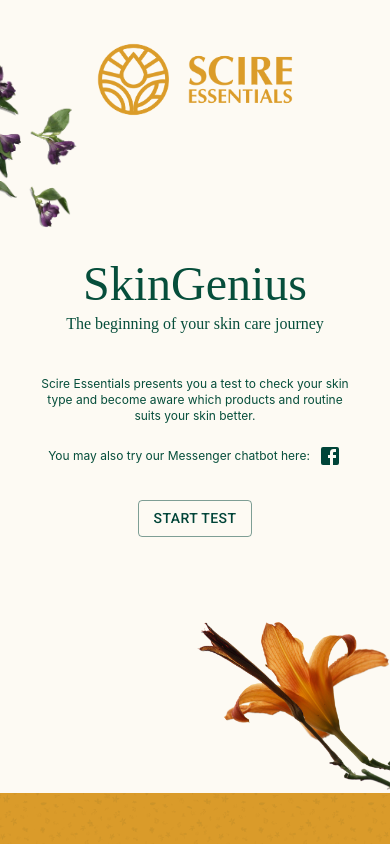
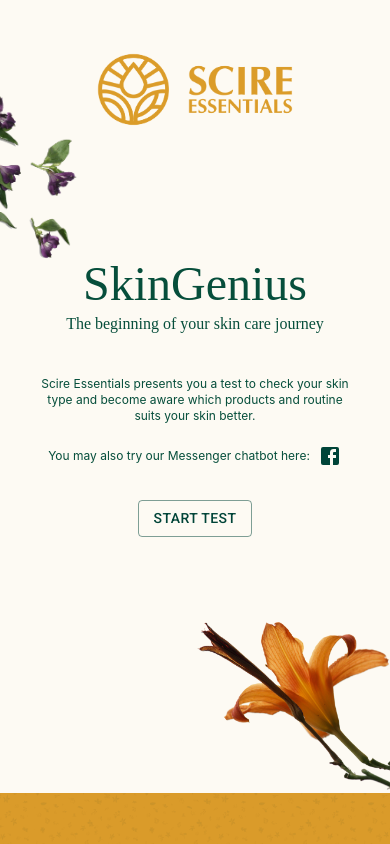
Before and after one commit to Glinary/Scire-Landing-Page, a React app in the folder client/: page / in a window 390 px wide. Shown: the top 844 px of the page. Built offline with nearby package versions, Linux system fonts and the light colour scheme.

Commit message:
Fixed background image alignment on mobile

```diff
--- a/client/src/css/index.css
+++ b/client/src/css/index.css
@@ -45,7 +45,7 @@
   /* Mobile */
   #landing-page, #quiz-page, #email-input, #results {
     background-image: url('assets/orange flower mobile.png'), url('assets/scire logo.png'), url('assets/purple flower mobile.png');
-    background-position: 100% 100%, 50% 3.5%, 0% 10%;
+    background-position: 100% 100%, 50% 5%, 0% 15%;
     background-size: 50%, 60%, 20%;
     background-repeat: no-repeat, no-repeat, no-repeat;
   }
```
